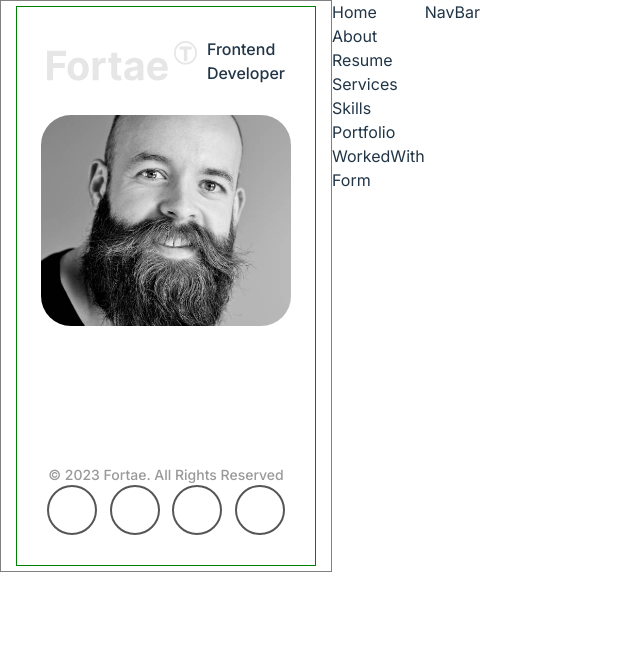
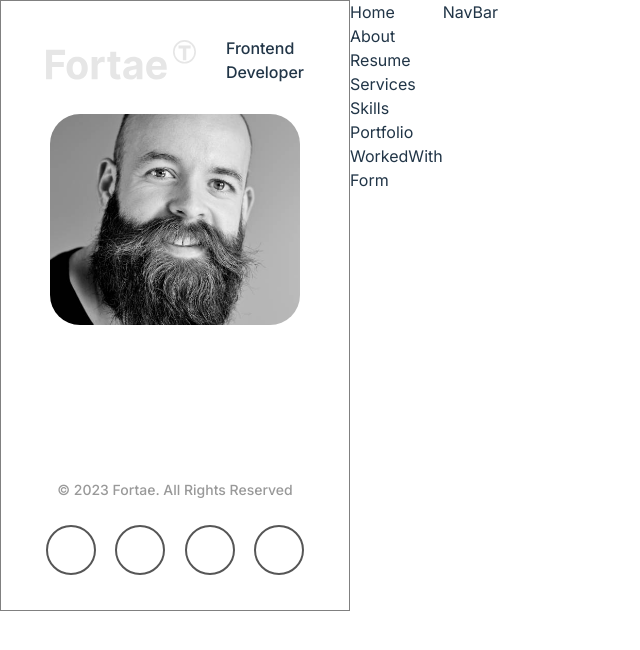
Before and after one commit to heytega/personal-portfolio, a React (Vite) app: page / in a window 1280 px wide. Shown: the top 650 px of the page, without its empty margins (0-640 px from the left). Built offline with nearby package versions, Linux system fonts and the light colour scheme; some icons are missing.

Commit message:
continued design of contact card

```diff
--- a/src/components/Contact.module.css
+++ b/src/components/Contact.module.css
@@ -2,12 +2,12 @@
   border: 1px solid grey;
   padding: 5px 15px;
   height: 100%;
+  width: 350px;
 }
 
 .card {
-  width: 300px;
-  max-width: 400px;
-  border: 1px solid green;
+  max-width: 350px;
+  /* border: 1px solid green; */
   padding: 30px;
 }
 
@@ -41,14 +41,15 @@
 
 .address {
   font-size: 24px;
-  font-weight: 300;
+  font-weight: 400;
+  line-height: 1.2;
   text-align: center;
   color: #fff;
   margin-bottom: 0.5rem;
 }
 
 .mb20 {
-  margin-bottom: 20px;
+  margin-bottom: 29px;
 }
 
 .copyright {
@@ -56,4 +57,5 @@
   color: #999999;
   font-weight: 500;
   text-align: center;
+  margin-bottom: 25px;
 }
```
